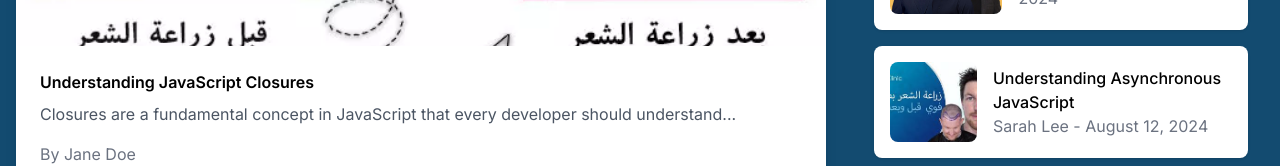
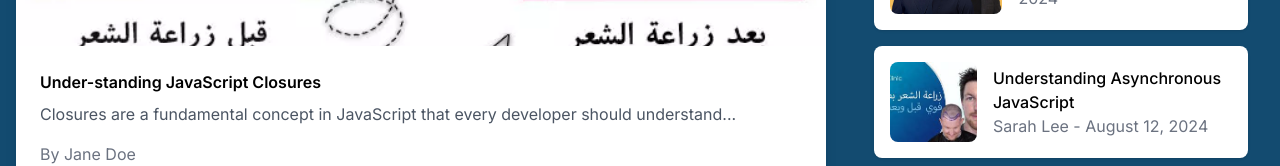
Before and after one commit to ahmed15ayman7/5amila, a Next.js app: page /en in a window 1280 px wide. Shown: the part 3327-3493 px from the top of the page. Built offline with nearby package versions, Linux system fonts and the light colour scheme.

Commit message:
Update BlogPosts.tsx

```diff
--- a/components/shared/BlogPosts.tsx
+++ b/components/shared/BlogPosts.tsx
@@ -5,7 +5,7 @@ import { useTranslations } from 'next-intl';
 const blogs = [
   {
     id: 1,
-    title: "Understanding JavaScript Closures",
+    title: "Under-standing JavaScript Closures",
     excerpt: "Closures are a fundamental concept in JavaScript that every developer should understand...",
     image: "/images/blog1.webp",
     author: "Jane Doe",
```
